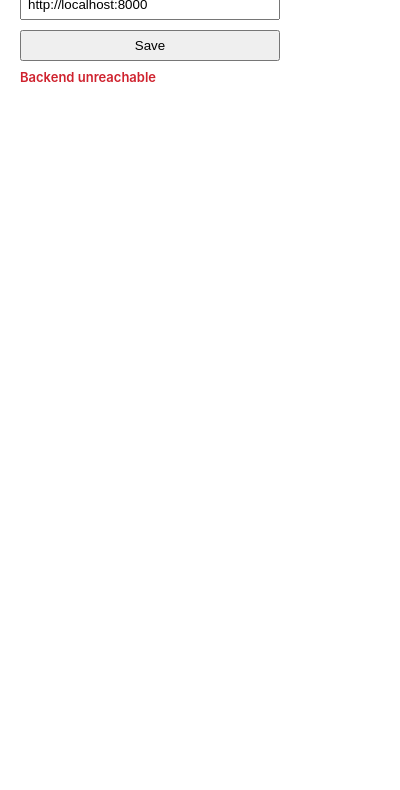
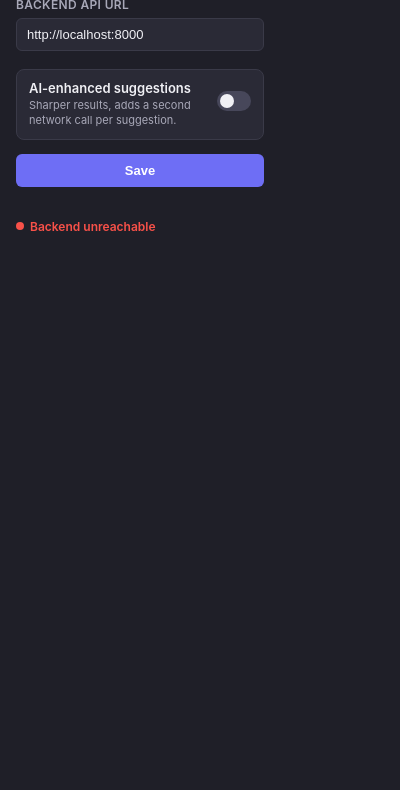
Before and after one commit to venya10/n8n, a browser extension: page extension/src/popup/popup.html in a window 400 px wide. Shown: the part 51-841 px from the top of the page. Drawn offline with Linux system fonts and the light colour scheme; no server answers.

Commit message:
Add a popup toggle for use_llm; redesign popup and overlay UI
use_llm was previously hardcoded to false in background.js's request
body, with no way to turn it on short of editing code. The popup now has
a real toggle (persisted to chrome.storage.sync alongside apiBase), and
background.js reads it per-request instead of hardcoding the value.

Also gave both the popup and the suggestion panel a proper visual pass —
they'd been functional but plain since the original scaffold. Popup gets
a dark theme matching the overlay panel (shared accent color, consistent
typography) instead of unstyled default form elements, a real toggle
switch instead of a raw checkbox, and a colored status dot. The overlay
panel gets a subtle border/shadow, per-suggestion source badges (Stats /
Semantic / Both — makes the reasoning visible at a glance instead of only
in a hover tooltip), a gradient meter fill, card hover lift, and styled
scrollbar.

Co-Authored-By: Claude Sonnet 5 <noreply@anthropic.com>

```diff
--- a/extension/src/popup/popup.html
+++ b/extension/src/popup/popup.html
@@ -4,22 +4,222 @@
   <meta charset="utf-8" />
   <title>n8n Copilot</title>
   <style>
-    body { width: 260px; font-family: -apple-system, sans-serif; padding: 12px; font-size: 13px; }
-    label { display: block; margin-bottom: 4px; font-weight: 600; }
-    input { width: 100%; box-sizing: border-box; padding: 6px; margin-bottom: 10px; }
-    button { width: 100%; padding: 6px; cursor: pointer; }
-    #status { margin-top: 8px; opacity: 0.7; }
-    #connection { margin-top: 6px; font-weight: 600; }
-    #connection.ok { color: #1a7f37; }
-    #connection.error { color: #cf222e; }
+    :root {
+      --bg: #1f1f28;
+      --bg-raised: #2a2a36;
+      --text: #f0f0f5;
+      --text-dim: #a8a8b8;
+      --accent: #6e6ef5;
+      --accent-hover: #7f7ff8;
+      --ok: #3fb950;
+      --error: #f85149;
+      --border: #3a3a48;
+    }
+
+    * {
+      box-sizing: border-box;
+    }
+
+    body {
+      width: 280px;
+      margin: 0;
+      padding: 16px;
+      background: var(--bg);
+      color: var(--text);
+      font-family: -apple-system, BlinkMacSystemFont, "Segoe UI", sans-serif;
+      font-size: 13px;
+    }
+
+    .header {
+      display: flex;
+      align-items: center;
+      gap: 8px;
+      margin-bottom: 14px;
+    }
+
+    .header .logo {
+      font-size: 18px;
+      line-height: 1;
+    }
+
+    .header h1 {
+      font-size: 14px;
+      font-weight: 700;
+      margin: 0;
+    }
+
+    label {
+      display: block;
+      margin-bottom: 6px;
+      font-weight: 600;
+      color: var(--text-dim);
+      font-size: 12px;
+      text-transform: uppercase;
+      letter-spacing: 0.03em;
+    }
+
+    input[type="text"] {
+      width: 100%;
+      background: var(--bg-raised);
+      color: var(--text);
+      border: 1px solid var(--border);
+      border-radius: 6px;
+      padding: 8px 10px;
+      margin-bottom: 4px;
+      font-size: 13px;
+    }
+    input[type="text"]:focus {
+      outline: none;
+      border-color: var(--accent);
+    }
+
+    .field {
+      margin-bottom: 14px;
+    }
+
+    .toggle-row {
+      display: flex;
+      align-items: center;
+      justify-content: space-between;
+      background: var(--bg-raised);
+      border: 1px solid var(--border);
+      border-radius: 8px;
+      padding: 10px 12px;
+      margin-bottom: 14px;
+    }
+
+    .toggle-row .toggle-text {
+      display: flex;
+      flex-direction: column;
+      gap: 2px;
+    }
+
+    .toggle-row .toggle-title {
+      font-weight: 600;
+    }
+
+    .toggle-row .toggle-hint {
+      color: var(--text-dim);
+      font-size: 11px;
+      line-height: 1.4;
+    }
+
+    .switch {
+      position: relative;
+      flex-shrink: 0;
+      width: 34px;
+      height: 20px;
+      margin-left: 10px;
+    }
+    .switch input {
+      opacity: 0;
+      width: 0;
+      height: 0;
+    }
+    .switch .slider {
+      position: absolute;
+      inset: 0;
+      background: #47475a;
+      border-radius: 999px;
+      cursor: pointer;
+      transition: background 0.15s;
+    }
+    .switch .slider::before {
+      content: "";
+      position: absolute;
+      left: 3px;
+      top: 3px;
+      width: 14px;
+      height: 14px;
+      background: var(--text);
+      border-radius: 50%;
+      transition: transform 0.15s;
+    }
+    .switch input:checked + .slider {
+      background: var(--accent);
+    }
+    .switch input:checked + .slider::before {
+      transform: translateX(14px);
+    }
+
+    button#save {
+      width: 100%;
+      padding: 9px;
+      cursor: pointer;
+      background: var(--accent);
+      color: white;
+      border: none;
+      border-radius: 6px;
+      font-size: 13px;
+      font-weight: 600;
+      transition: background 0.15s;
+    }
+    button#save:hover {
+      background: var(--accent-hover);
+    }
+
+    #status {
+      margin-top: 8px;
+      min-height: 14px;
+      color: var(--text-dim);
+      font-size: 12px;
+    }
+
+    #connection {
+      display: flex;
+      align-items: center;
+      gap: 6px;
+      margin-top: 10px;
+      font-weight: 600;
+      font-size: 12px;
+    }
+    #connection .dot {
+      width: 8px;
+      height: 8px;
+      border-radius: 50%;
+      background: var(--text-dim);
+      flex-shrink: 0;
+    }
+    #connection.ok .dot {
+      background: var(--ok);
+    }
+    #connection.ok {
+      color: var(--ok);
+    }
+    #connection.error .dot {
+      background: var(--error);
+    }
+    #connection.error {
+      color: var(--error);
+    }
   </style>
 </head>
 <body>
-  <label for="apiBase">Backend API URL</label>
-  <input id="apiBase" type="text" placeholder="http://localhost:8000" />
+  <div class="header">
+    <span class="logo">🧭</span>
+    <h1>n8n Copilot</h1>
+  </div>
+
+  <div class="field">
+    <label for="apiBase">Backend API URL</label>
+    <input id="apiBase" type="text" placeholder="http://localhost:8000" />
+  </div>
+
+  <div class="toggle-row">
+    <div class="toggle-text">
+      <span class="toggle-title">AI-enhanced suggestions</span>
+      <span class="toggle-hint">Sharper results, adds a second network call per suggestion.</span>
+    </div>
+    <label class="switch">
+      <input type="checkbox" id="useLlm" />
+      <span class="slider"></span>
+    </label>
+  </div>
+
   <button id="save">Save</button>
   <div id="status"></div>
-  <div id="connection"></div>
+  <div id="connection"><span class="dot"></span><span class="text"></span></div>
+
   <script src="popup.js"></script>
 </body>
 </html>
--- a/extension/src/popup/popup.js
+++ b/extension/src/popup/popup.js
@@ -1,6 +1,8 @@
 const input = document.getElementById("apiBase");
+const useLlmToggle = document.getElementById("useLlm");
 const statusEl = document.getElementById("status");
 const connection = document.getElementById("connection");
+const connectionText = connection.querySelector(".text");
 
 // A trailing slash here would turn `${apiBase}/health` into a double slash
 // (".../health" -> ".../"+"/health"), which 404s — easy to type by habit or
@@ -9,15 +11,17 @@ function normalizeApiBase(value) {
   return value.trim().replace(/\/+$/, "");
 }
 
-chrome.storage.sync.get("apiBase", ({ apiBase }) => {
+chrome.storage.sync.get(["apiBase", "useLlm"], ({ apiBase, useLlm }) => {
   input.value = apiBase || "http://localhost:8000";
+  useLlmToggle.checked = Boolean(useLlm);
   checkConnection(input.value);
 });
 
 document.getElementById("save").addEventListener("click", () => {
   const apiBase = normalizeApiBase(input.value);
+  const useLlm = useLlmToggle.checked;
   input.value = apiBase;
-  chrome.storage.sync.set({ apiBase }, () => {
+  chrome.storage.sync.set({ apiBase, useLlm }, () => {
     statusEl.textContent = "Saved.";
     setTimeout(() => (statusEl.textContent = ""), 1500);
     checkConnection(apiBase);
@@ -25,18 +29,18 @@ document.getElementById("save").addEventListener("click", () => {
 });
 
 async function checkConnection(apiBase) {
-  connection.textContent = "Checking connection…";
+  connectionText.textContent = "Checking connection…";
   connection.className = "";
   try {
     const res = await fetch(`${apiBase}/health`);
     if (!res.ok) throw new Error(`HTTP ${res.status}`);
     const body = await res.json();
-    connection.textContent = body.model_loaded
+    connectionText.textContent = body.model_loaded
       ? "Connected"
       : "Connected (semantic search unavailable)";
     connection.className = "ok";
   } catch {
-    connection.textContent = "Backend unreachable";
+    connectionText.textContent = "Backend unreachable";
     connection.className = "error";
   }
 }
--- a/extension/src/ui/overlay.js
+++ b/extension/src/ui/overlay.js
@@ -135,9 +135,11 @@ const N8nCopilotOverlay = (() => {
         // "73% likely correct". A relative-length bar shows ranking without
         // implying a confidence level the number doesn't actually carry.
         const meterWidth = Math.max(0, Math.min(100, Math.round(s.score * 100)));
+        const badgeLabel = { stats: "Stats", semantic: "Semantic", both: "Both" }[s.source] || s.source;
         card.innerHTML = `
           <div class="n8nc-card-title">
             <span>${s.display_name}</span>
+            <span class="n8nc-badge" title="${s.reason}">${badgeLabel}</span>
           </div>
           <div class="n8nc-meter" title="Relative match strength">
             <div class="n8nc-meter-fill" style="width: ${meterWidth}%"></div>
```
Also changed, not shown: extension/src/background/background.js (+9 -6 lines), extension/src/ui/overlay.css (+84 -24 lines).
